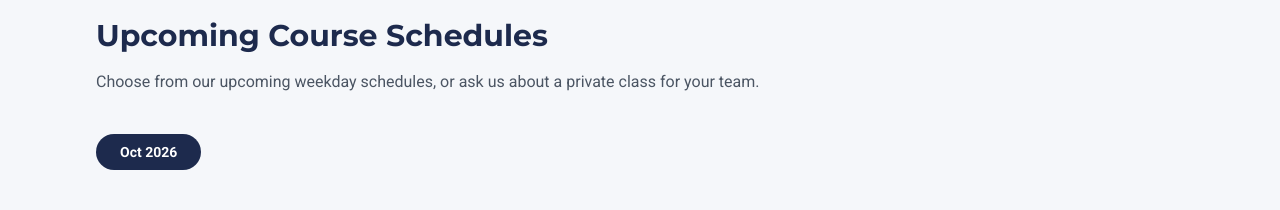
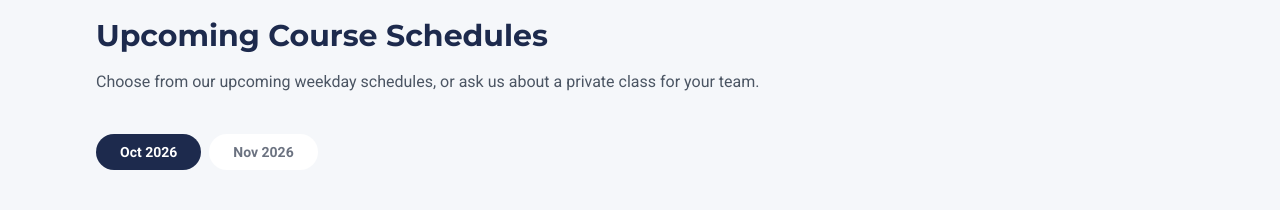
Before and after one commit to nexiuslabs/nexiusacademyskillsfuture, a React (Vite) app: page /courses/advanced-agentic-ai in a window 1280 px wide. Shown: the part 5220-5430 px from the top of the page. Built offline with nearby package versions, Linux system fonts and the light colour scheme.

Commit message:
content: add advanced course November schedule

```diff
--- a/components/courses/CourseScheduleSection.tsx
+++ b/components/courses/CourseScheduleSection.tsx
@@ -14,6 +14,12 @@ const ADVANCED_COURSE_SCHEDULES = [
     dates: '07 Oct 2026 (Wed), 08 Oct 2026 (Thu) & 15 Oct 2026 (Thu)',
     time: '9:00am - 6:00pm',
     venue: '60 Cecil St, ISCA House, Level 4, Room 4-2, S(049709)',
+  },
+  {
+    month: 'Nov 2026',
+    dates: '11 Nov 2026 (Wed), 12 Nov 2026 (Thu) & 18 Nov 2026 (Wed)',
+    time: '9:00am - 5:00pm',
+    venue: 'Lifelong Learning Institute (Paya Lebar), 11 Eunos Rd 8, Singapore 408601',
   },
 ];
 
```
